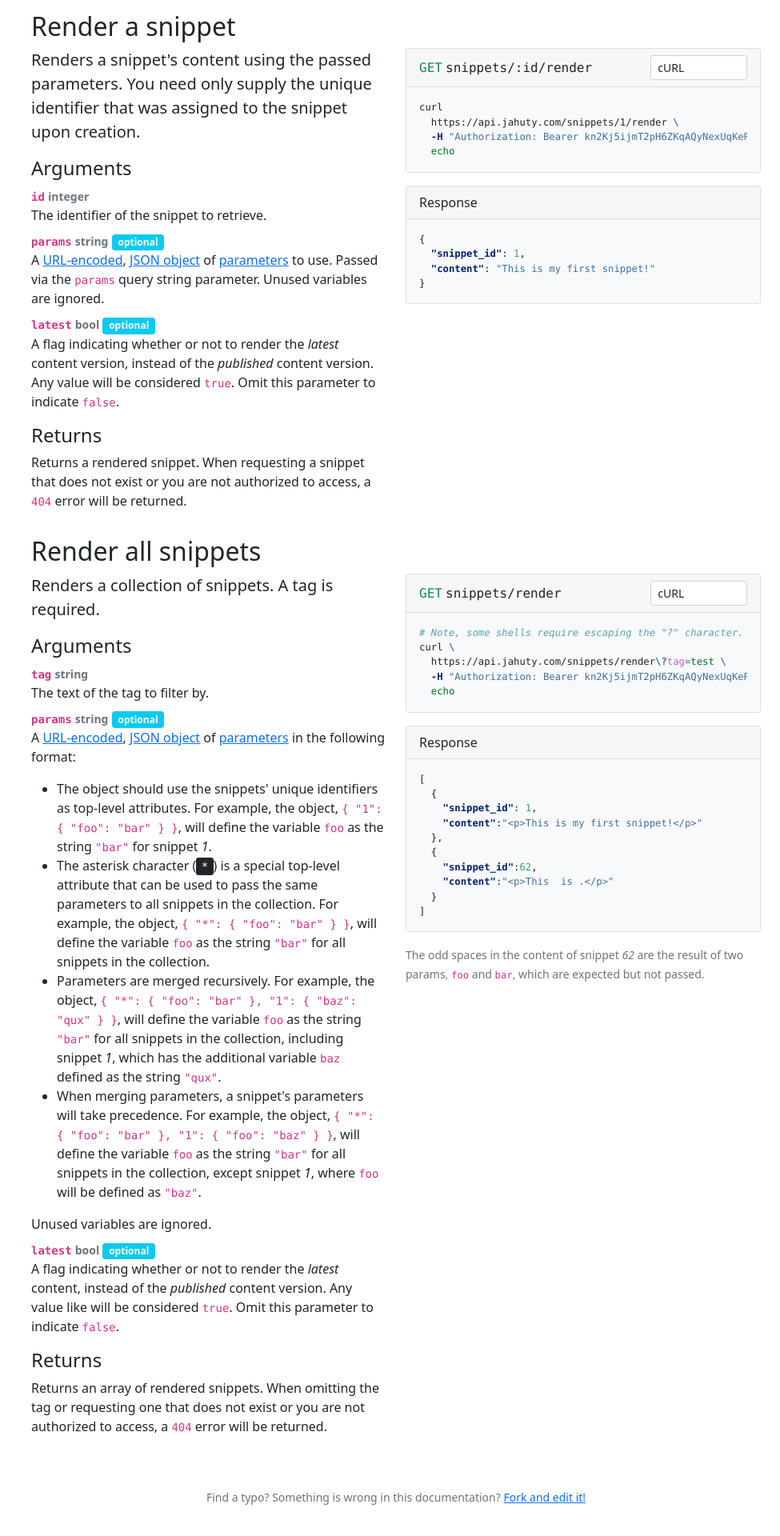
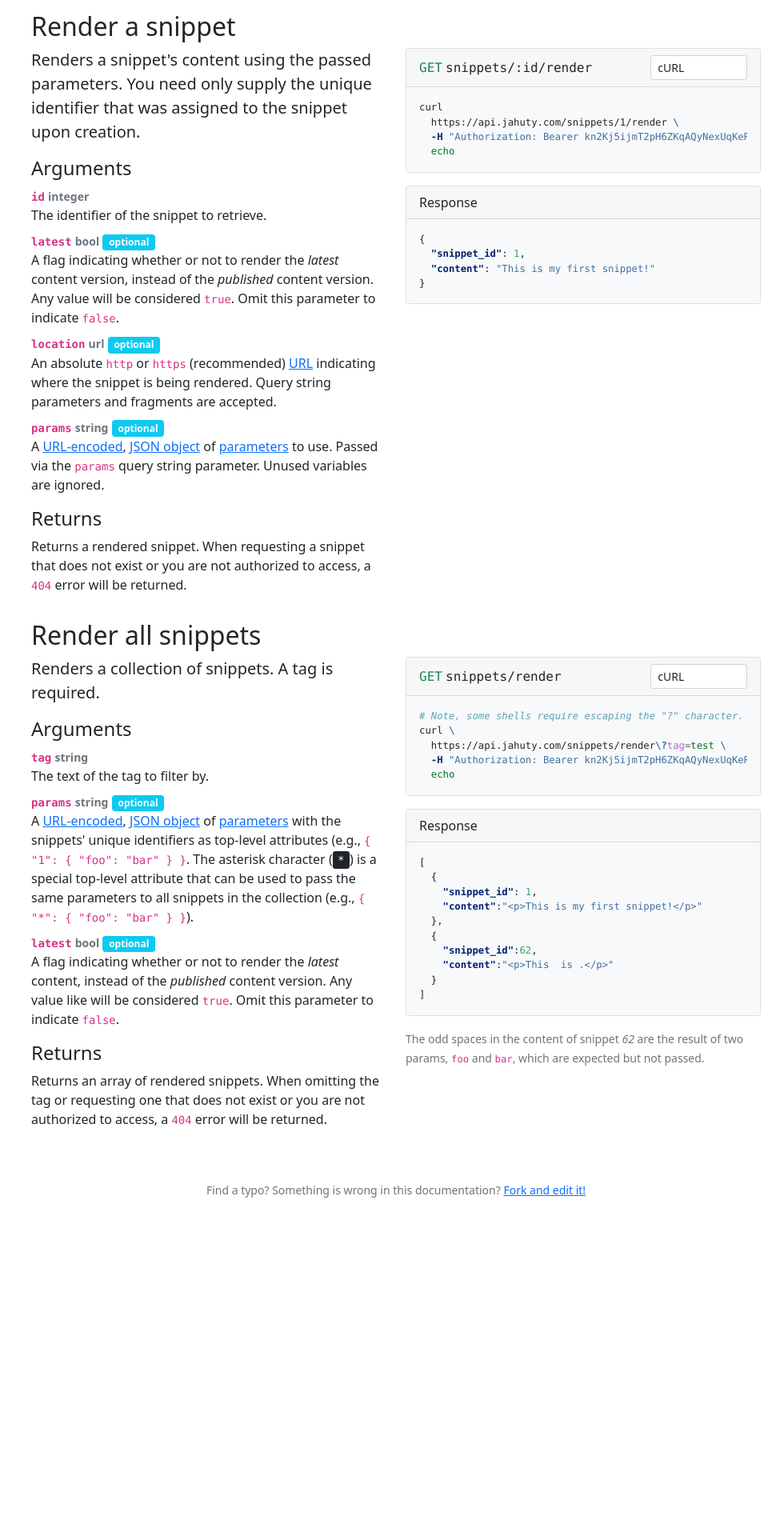
Before and after one commit to jahuty/documentation, a Jekyll site: the page built from api.html, in a window 1280 px wide. Shown: the part 2560-4480 px from the top of the page at 80% size, without its empty margins (305-1280 px from the left). Built offline with Jekyll 4.4.1, drawn with Linux system fonts in a browser that asks for light colours; nearby versions of some CDN libraries.

Commit message:
Add location param to API docs

```diff
--- a/api.html
+++ b/api.html
@@ -10,6 +10,7 @@ javascripts :
 {% assign key  = "kn2Kj5ijmT2pH6ZKqAQyNexUqKeRM4VG6DDgWN1lIcc" %}
 {% assign lang = "bash" %}
 {% assign tag  = "test" %}
+
 <section>
   <div class="row">
     <div class="col">
@@ -355,16 +356,22 @@ end
           The identifier of the snippet to retrieve.
         </dd>
         <dt>
+          <code>latest</code> <small class="text-muted">bool</small> <small class="badge bg-info">optional</small>
+        </dt>
+        <dd>
+          A flag indicating whether or not to render the <em>latest</em> content version, instead of the <em>published</em> content version. Any value will be considered <code>true</code>. Omit this parameter to indicate <code>false</code>.
+        </dd>
+        <dt>
+          <code>location</code> <small class="text-muted">url</small> <small class="badge bg-info">optional</small>
+        </dt>
+        <dd>
+          An absolute <code>http</code> or <code>https</code> (recommended) <a href="https://en.wikipedia.org/wiki/URL" title="Uniform Resource Locator" target="_blank">URL</a> indicating where the snippet is being rendered. Query string parameters and fragments are accepted.
+        </dd>
+        <dt>
           <code>params</code> <small class="text-muted">string</small> <small class="badge bg-info">optional</small>
         </dt>
         <dd>
           A <a href="https://en.wikipedia.org/wiki/Percent-encoding" target="_blank">URL-encoded</a>, <a href="https://www.json.org" target="_blank">JSON object</a> of <a href="/liquid/parameters">parameters</a> to use. Passed via the  <code>params</code> query string parameter. Unused variables are ignored.
-        </dd>
-        <dt>
-          <code>latest</code> <small class="text-muted">bool</small> <small class="badge bg-info">optional</small>
-        </dt>
-        <dd>
-          A flag indicating whether or not to render the <em>latest</em> content version, instead of the <em>published</em> content version. Any value will be considered <code>true</code>. Omit this parameter to indicate <code>false</code>.
         </dd>
       </dl>
       <h4>
@@ -463,22 +470,7 @@ puts jahuty.snippets.render 1, params: { "foo": "bar" }
           <code>params</code> <small class="text-muted">string</small> <small class="badge bg-info">optional</small>
         </dt>
         <dd>
-          A <a href="https://en.wikipedia.org/wiki/Percent-encoding" target="_blank">URL-encoded</a>, <a href="https://www.json.org" target="_blank">JSON object</a> of <a href="/liquid/parameters">parameters</a> in the following format:
-          <ul class="my-3">
-            <li>
-              The object should use the snippets' unique identifiers as top-level attributes. For example, the object, <code>{ "1": { "foo": "bar" } }</code>, will define the variable <code>foo</code> as the string <code>"bar"</code> for snippet <em>1</em>.
-            </li>
-            <li>
-              The asterisk character (<kbd>*</kbd>) is a special top-level attribute that can be used to pass the same parameters to all snippets in the collection. For example, the object, <code>{ "*": { "foo": "bar" } }</code>, will define the variable <code>foo</code> as the string <code>"bar"</code> for all snippets in the collection.
-            </li>
-            <li>
-              Parameters are merged recursively. For example, the object, <code>{ "*": { "foo": "bar" }, "1": { "baz": "qux" } }</code>, will define the variable <code>foo</code> as the string <code>"bar"</code> for all snippets in the collection, including snippet <em>1</em>, which has the additional variable <code>baz</code> defined as the string <code>"qux"</code>.
-            </li>
-            <li>
-              When merging parameters, a snippet's parameters will take precedence. For example, the object, <code>{ "*": { "foo": "bar" }, "1": { "foo": "baz" } }</code>, will define the variable <code>foo</code> as the string <code>"bar"</code> for all snippets in the collection, except snippet <em>1</em>, where <code>foo</code> will be defined as <code>"baz"</code>.
-            </li>
-          </ul>
-          Unused variables are ignored.
+          A <a href="https://en.wikipedia.org/wiki/Percent-encoding" target="_blank">URL-encoded</a>, <a href="https://www.json.org" target="_blank">JSON object</a> of <a href="/liquid/parameters">parameters</a> with the snippets' unique identifiers as top-level attributes (e.g., <code>{ "1": { "foo": "bar" } }</code>. The asterisk character (<kbd>*</kbd>) is a special top-level attribute that can be used to pass the same parameters to all snippets in the collection (e.g., <code>{ "*": { "foo": "bar" } }</code>).
         </dd>
         <dt>
           <code>latest</code> <small class="text-muted">bool</small> <small class="badge bg-info">optional</small>
```
